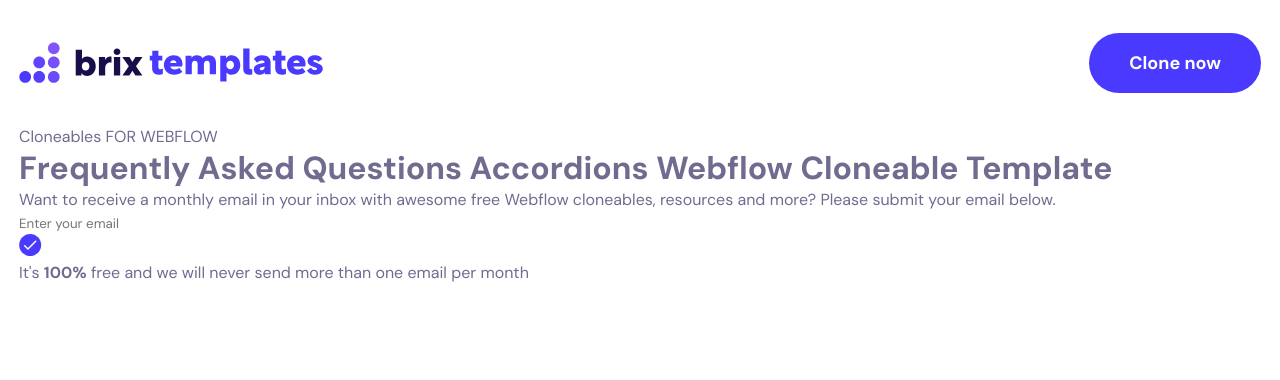
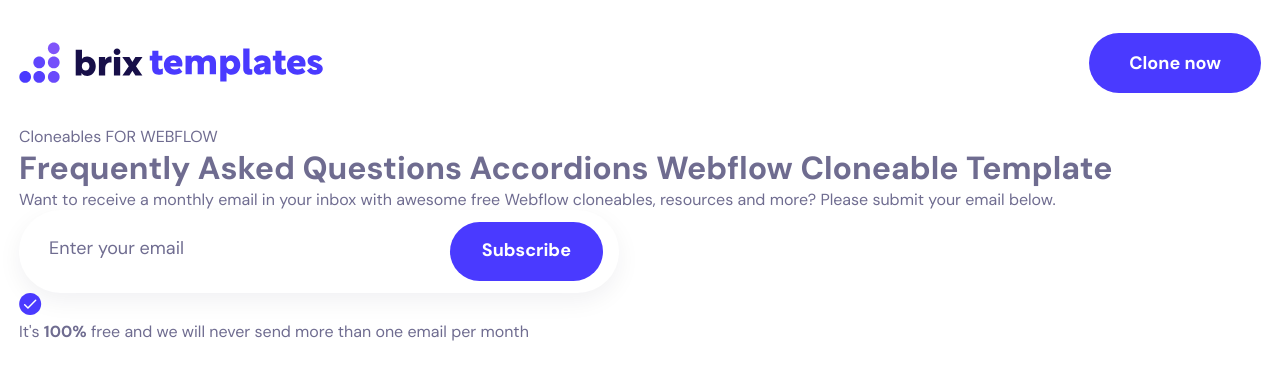
Before and after one commit to KayloPortal/Three-Faq-Accordions, a React (Vite) app: page / in a window 1280 px wide. Shown: the top 380 px of the page. Built offline with nearby package versions, Linux system fonts and the light colour scheme.

Commit message:
updated/ EmailInput styles

```diff
--- a/src/components/globals/EmailInput/EmailInput.css
+++ b/src/components/globals/EmailInput/EmailInput.css
@@ -0,0 +1,40 @@
+.email-form {
+  display: grid;
+  grid-template-columns: 1fr max-content;
+  line-height: 1.25rem;
+  --radius: 3.75rem;
+  border-radius: var(--radius);
+  max-width: 37.5rem;
+  background-color: var(--clr-neutral-100);
+  box-shadow: 0 0.5rem 1.5625rem
+    hsla(
+      var(--clr-bxshadow-500-h),
+      var(--clr-bxshadow-500-s),
+      var(--clr-bxshadow-500-l),
+      6%
+    );
+  padding-right: 1rem;
+}
+
+.email-form__input {
+  padding-left: 1.875rem;
+  padding-top: 1.5rem;
+  padding-bottom: 2rem;
+  border-radius: var(--radius) 0 0 var(--radius);
+  font-size: inherit;
+  color: var(--clr-neutral-800);
+}
+
+.email-form__input::placeholder {
+  color: var(--clr-neutral-600);
+}
+
+.email-form__submit {
+  padding-inline: var(--submit-inline-padding, 2rem);
+  padding-top: var(--submit-top-padding, 1rem);
+  padding-bottom: var(--submit-bottom-padding, 1.1875rem);
+  background-color: var(--clr-primary-100);
+  border-radius: 100dvw;
+  margin-block: 0.75rem;
+  font-size: inherit;
+}
--- a/src/components/globals/EmailInput/EmailInput.jsx
+++ b/src/components/globals/EmailInput/EmailInput.jsx
@@ -8,14 +8,14 @@ function EmailInput() {
   return (
     <form className="email-form | fs-other-500" action="">
       <input
-        className="email-form__input | clr-neutral-600 fw-regular"
+        className="email-form__input | fw-regular"
         placeholder="Enter your email"
         value={email}
         onChange={({target}) => setemail(target.value)}
         name="email"
         type="text"
       />
-      <button className="emailt-form__submit | clr-neutral-100 fw-bold" type="submit">
+      <button className="email-form__submit | clr-neutral-100 fw-bold" type="submit">
         Subscribe
       </button>
     </form>
```
